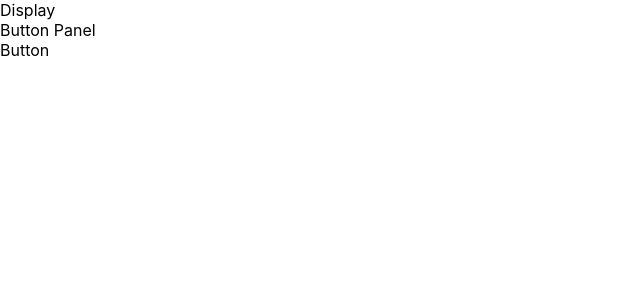
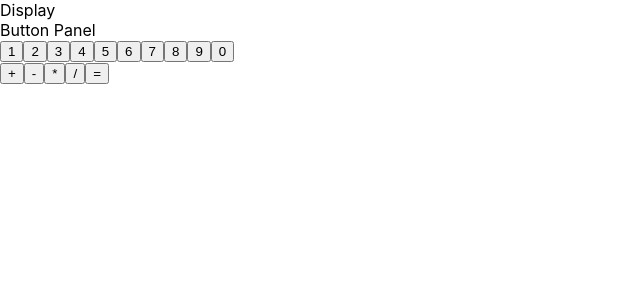
Before and after one commit to SuyashFowdar/react-calculator, a React (Create React App) app: page / in a window 1280 px wide. Shown: the top 300 px of the page, without its empty margins (0-640 px from the left). Built offline with nearby package versions, Linux system fonts and the light colour scheme.

Commit message:
Add numbers and symbols

```diff
--- a/src/Button.js
+++ b/src/Button.js
@@ -1,9 +1,22 @@
 import React from 'react';
+import PropTypes from 'prop-types';
 
-const Button = () => (
-  <div>
-    <div>Button</div>
-  </div>
-);
+const Button = props => {
+  const { numbers, symbols } = props;
+  const numberList = numbers.map(number => <button type="button" key={number.toString()}>{number}</button>);
+  const symbolList = symbols.map(symbol => <button type="button" key={symbol.toString()}>{symbol}</button>);
+
+  return (
+    <div>
+      <div>{numberList}</div>
+      <div>{symbolList}</div>
+    </div>
+  );
+};
+
+Button.propTypes = {
+  numbers: PropTypes.number.isRequired,
+  symbols: PropTypes.string.isRequired,
+};
 
 export default Button;
--- a/src/ButtonPanel.js
+++ b/src/ButtonPanel.js
@@ -1,10 +1,13 @@
 import React from 'react';
 import Button from './Button';
+
+const numbers = [1, 2, 3, 4, 5, 6, 7, 8, 9, 0];
+const symbols = ['+', '-', '*', '/', '='];
 
 const ButtonPanel = () => (
   <div>
     <div>Button Panel</div>
-    <Button />
+    <Button numbers={numbers} symbols={symbols} />
   </div>
 );
 
```
